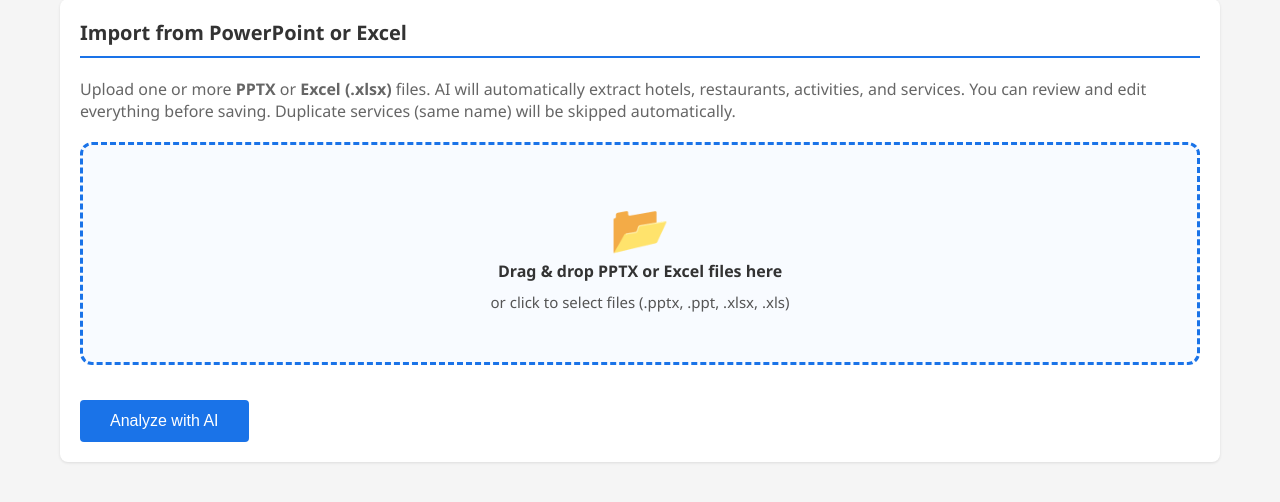
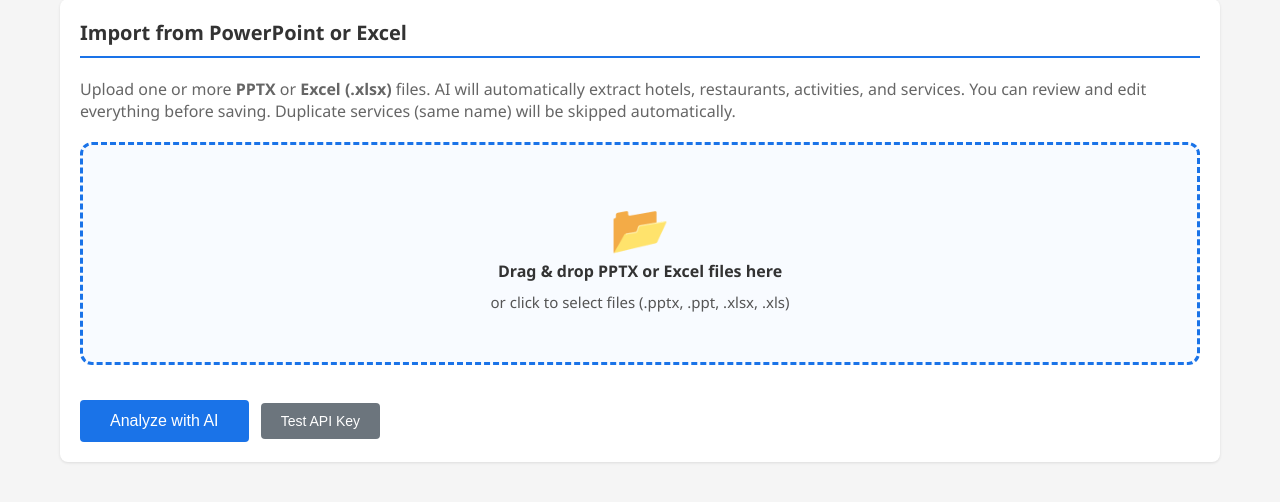
Before and after one commit to o6594340-sys/UAE-offer-generator, a Flask app: page /admin/import in a window 1280 px wide. Shown: the part 157-659 px from the top of the page. Run offline with Flask 3, Linux system fonts and the light colour scheme.

Commit message:
Fix PPTX import crash and add API key test endpoint
- Wrap all Anthropic API calls in try/except so errors return JSON instead of HTML 500
- Fix EXTRACTION_PROMPT using replace() instead of .format() to handle curly braces in PPTX text
- Add /admin/test-api endpoint with UI button to verify API key health
- Add top-level try/except in import_upload route as safety net

Co-Authored-By: Claude Sonnet 4.6 <noreply@anthropic.com>

````diff
--- a/admin/__init__.py
+++ b/admin/__init__.py
@@ -351,6 +351,24 @@ def _ext(filename):
     return filename.rsplit('.', 1)[-1].lower() if '.' in filename else ''
 
 
+@admin_bp.route('/test-api')
+def test_api():
+    import os, anthropic
+    api_key = os.getenv('ANTHROPIC_API_KEY', '')
+    if not api_key or api_key == 'your-api-key-here':
+        return jsonify({'ok': False, 'error': 'ANTHROPIC_API_KEY is not set in .env'}), 400
+    try:
+        client = anthropic.Anthropic(api_key=api_key)
+        msg = client.messages.create(
+            model='claude-haiku-4-5-20251001',
+            max_tokens=16,
+            messages=[{'role': 'user', 'content': 'Reply with just: OK'}]
+        )
+        return jsonify({'ok': True, 'response': msg.content[0].text.strip()})
+    except Exception as e:
+        return jsonify({'ok': False, 'error': str(e)}), 500
+
+
 @admin_bp.route('/import')
 def import_page():
     return render_template('admin/import.html')
@@ -358,52 +376,59 @@ def import_page():
 
 @admin_bp.route('/import/upload', methods=['POST'])
 def import_upload():
-    files = request.files.getlist('files')
-    if not files or all(f.filename == '' for f in files):
-        return jsonify({'error': 'No files uploaded'}), 400
+    try:
+        files = request.files.getlist('files')
+        if not files or all(f.filename == '' for f in files):
+            return jsonify({'error': 'No files uploaded'}), 400
 
-    pptx_parts = []
-    excel_parts = []
-    skipped = []
+        pptx_parts = []
+        excel_parts = []
+        skipped = []
 
-    for f in files:
-        if not f or not _allowed_import(f.filename):
-            skipped.append(f.filename)
-            continue
-        ext = _ext(f.filename)
-        try:
-            file_bytes = f.read()
-            if ext in ('pptx', 'ppt'):
-                text = extract_text_from_pptx(file_bytes)
-                if text.strip():
-                    pptx_parts.append(f"=== {f.filename} ===\n{text}")
-            elif ext in ('xlsx', 'xls'):
-                text = extract_text_from_excel(file_bytes)
-                if text.strip():
-                    excel_parts.append(f"=== {f.filename} ===\n{text}")
-        except Exception as e:
-            skipped.append(f"{f.filename} (error: {str(e)})")
+        for f in files:
+            if not f or not _allowed_import(f.filename):
+                skipped.append(f.filename)
+                continue
+            ext = _ext(f.filename)
+            try:
+                file_bytes = f.read()
+                if ext in ('pptx', 'ppt'):
+                    text = extract_text_from_pptx(file_bytes)
+                    if text.strip():
+                        pptx_parts.append(f"=== {f.filename} ===\n{text}")
+                elif ext in ('xlsx', 'xls'):
+                    text = extract_text_from_excel(file_bytes)
+                    if text.strip():
+                        excel_parts.append(f"=== {f.filename} ===\n{text}")
+            except Exception as e:
+                skipped.append(f"{f.filename} (error: {str(e)})")
 
-    if not pptx_parts and not excel_parts:
-        return jsonify({'error': 'Could not extract text from uploaded files'}), 400
+        if not pptx_parts and not excel_parts:
+            return jsonify({'error': 'Could not extract text from uploaded files'}), 400
 
-    result = {'hotels': [], 'services': []}
+        result = {'hotels': [], 'services': []}
 
-    if pptx_parts:
-        pptx_result = extract_from_pptx_text("\n\n".join(pptx_parts))
-        result['hotels'].extend(pptx_result.get('hotels', []))
-        result['services'].extend(pptx_result.get('services', []))
+        if pptx_parts:
+            pptx_result = extract_from_pptx_text("\n\n".join(pptx_parts))
+            if pptx_result.get('error') and not pptx_result.get('hotels') and not pptx_result.get('services'):
+                return jsonify({'error': pptx_result['error']}), 500
+            result['hotels'].extend(pptx_result.get('hotels', []))
+            result['services'].extend(pptx_result.get('services', []))
 
-    if excel_parts:
-        excel_result = extract_services_from_excel_text("\n\n".join(excel_parts))
-        result['hotels'].extend(excel_result.get('hotels', []))
-        result['services'].extend(excel_result.get('services', []))
+        if excel_parts:
+            excel_result = extract_services_from_excel_text("\n\n".join(excel_parts))
+            if excel_result.get('error') and not excel_result.get('hotels') and not excel_result.get('services'):
+                return jsonify({'error': excel_result['error']}), 500
+            result['hotels'].extend(excel_result.get('hotels', []))
+            result['services'].extend(excel_result.get('services', []))
 
-    if not result['hotels'] and not result['services']:
-        return jsonify({'error': 'No content could be extracted from the files'}), 500
+        if not result['hotels'] and not result['services']:
+            return jsonify({'error': 'No content could be extracted from the files'}), 500
 
-    result['skipped'] = skipped
-    return jsonify(result)
+        result['skipped'] = skipped
+        return jsonify(result)
+    except Exception as e:
+        return jsonify({'error': f'Server error: {str(e)}'}), 500
 
 
 @admin_bp.route('/import/save', methods=['POST'])
--- a/admin/templates/admin/import.html
+++ b/admin/templates/admin/import.html
@@ -163,6 +163,9 @@
 
   <button class="btn" id="analyze-btn" onclick="startAnalysis()" disabled>
     Analyze with AI
+  </button>
+  <button class="btn" onclick="testApi()" style="background:#6c757d; margin-left:8px;">
+    Test API Key
   </button>
 
   <div class="error-box" id="error-box"></div>
@@ -512,5 +515,34 @@ async function saveSelected() {
 function esc(str) {
   return (str || '').replace(/&/g,'&amp;').replace(/</g,'&lt;').replace(/>/g,'&gt;').replace(/"/g,'&quot;');
 }
+
+async function testApi() {
+  const box = document.getElementById('error-box');
+  box.textContent = '⏳ Testing API key...';
+  box.style.display = 'block';
+  box.style.background = '#e8f0fe';
+  box.style.color = '#1a73e8';
+  box.style.borderColor = '#90caf9';
+  try {
+    const resp = await fetch('/admin/test-api');
+    const data = await resp.json();
+    if (data.ok) {
+      box.textContent = '✅ API key is working. Response: ' + data.response;
+      box.style.background = '#e6f4ea';
+      box.style.color = '#1e6e2e';
+      box.style.borderColor = '#a8d5b5';
+    } else {
+      box.textContent = '⚠️ API key error: ' + data.error;
+      box.style.background = '#fce8e6';
+      box.style.color = '#c62828';
+      box.style.borderColor = '#f5c6cb';
+    }
+  } catch (err) {
+    box.textContent = '⚠️ Network error: ' + err.message;
+    box.style.background = '#fce8e6';
+    box.style.color = '#c62828';
+    box.style.borderColor = '#f5c6cb';
+  }
+}
 </script>
 {% endblock %}
--- a/utils/ai_extractor.py
+++ b/utils/ai_extractor.py
@@ -363,31 +363,34 @@ def extract_services_from_excel_text(text: str) -> dict:
     if not api_key or api_key == 'your-api-key-here':
         return {"error": "ANTHROPIC_API_KEY not configured", "hotels": [], "services": []}
 
-    client = anthropic.Anthropic(api_key=api_key)
+    try:
+        client = anthropic.Anthropic(api_key=api_key)
 
-    prompt = EXCEL_EXTRACTION_PROMPT.replace('{{text}}', text).replace('{{', '{').replace('}}', '}')
+        prompt = EXCEL_EXTRACTION_PROMPT.replace('{{text}}', text).replace('{{', '{').replace('}}', '}')
 
-    message = client.messages.create(
-        model="claude-sonnet-4-6",
-        max_tokens=8096,
-        system=EXCEL_SYSTEM_PROMPT,
-        messages=[{"role": "user", "content": prompt}]
-    )
+        message = client.messages.create(
+            model="claude-sonnet-4-6",
+            max_tokens=8096,
+            system=EXCEL_SYSTEM_PROMPT,
+            messages=[{"role": "user", "content": prompt}]
+        )
 
-    response_text = message.content[0].text.strip()
-    if response_text.startswith("```"):
-        lines = response_text.split("\n")
-        response_text = "\n".join(lines[1:-1])
+        response_text = message.content[0].text.strip()
+        if response_text.startswith("```"):
+            lines = response_text.split("\n")
+            response_text = "\n".join(lines[1:-1])
 
-    start = response_text.find('{')
-    end = response_text.rfind('}') + 1
-    if start >= 0 and end > start:
-        try:
-            return json.loads(response_text[start:end])
-        except json.JSONDecodeError:
-            pass
+        start = response_text.find('{')
+        end = response_text.rfind('}') + 1
+        if start >= 0 and end > start:
+            try:
+                return json.loads(response_text[start:end])
+            except json.JSONDecodeError:
+                pass
 
-    return {"error": "Could not parse AI response", "services": []}
+        return {"error": "Could not parse AI response", "hotels": [], "services": []}
+    except Exception as e:
+        return {"error": f"AI extraction failed: {str(e)}", "hotels": [], "services": []}
 
 
 def extract_from_pptx_text(text: str) -> dict:
@@ -395,31 +398,33 @@ def extract_from_pptx_text(text: str) -> dict:
     if not api_key or api_key == 'your-api-key-here':
         return {"error": "ANTHROPIC_API_KEY not configured", "hotels": [], "services": []}
 
-    client = anthropic.Anthropic(api_key=api_key)
+    try:
+        client = anthropic.Anthropic(api_key=api_key)
 
-    message = client.messages.create(
-        model="claude-sonnet-4-6",
-        max_tokens=8096,
-        system=SYSTEM_PROMPT,
-        messages=[{
-            "role": "user",
-            "content": EXTRACTION_PROMPT.format(text=text)
-        }]
-    )
+        message = client.messages.create(
+            model="claude-sonnet-4-6",
+            max_tokens=8096,
+            system=SYSTEM_PROMPT,
+            messages=[{
+                "role": "user",
+                "content": EXTRACTION_PROMPT.replace('{text}', text)
+            }]
+        )
 
-    response_text = message.content[0].text.strip()
+        response_text = message.content[0].text.strip()
 
-    # Strip markdown code fences if present
-    if response_text.startswith("```"):
-        lines = response_text.split("\n")
-        response_text = "\n".join(lines[1:-1])
+        if response_text.startswith("```"):
+            lines = response_text.split("\n")
+            response_text = "\n".join(lines[1:-1])
 
-    start = response_text.find('{')
-    end = response_text.rfind('}') + 1
-    if start >= 0 and end > start:
-        try:
-            return json.loads(response_text[start:end])
-        except json.JSONDecodeError:
-            pass
+        start = response_text.find('{')
+        end = response_text.rfind('}') + 1
+        if start >= 0 and end > start:
+            try:
+                return json.loads(response_text[start:end])
+            except json.JSONDecodeError:
+                pass
 
-    return {"error": "Could not parse AI response", "hotels": [], "services": []}
+        return {"error": "Could not parse AI response", "hotels": [], "services": []}
+    except Exception as e:
+        return {"error": f"AI extraction failed: {str(e)}", "hotels": [], "services": []}
````
